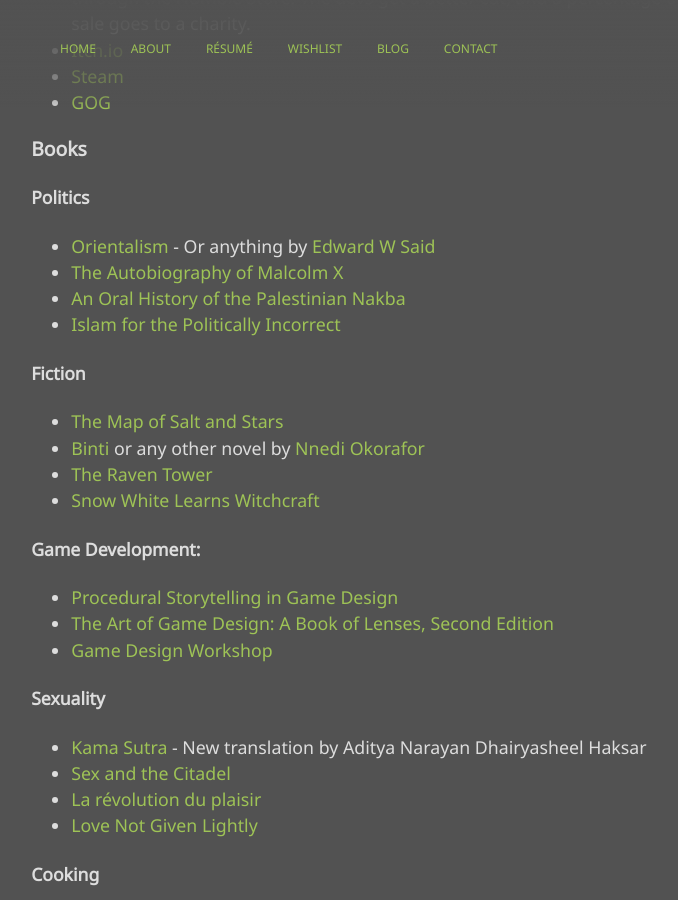
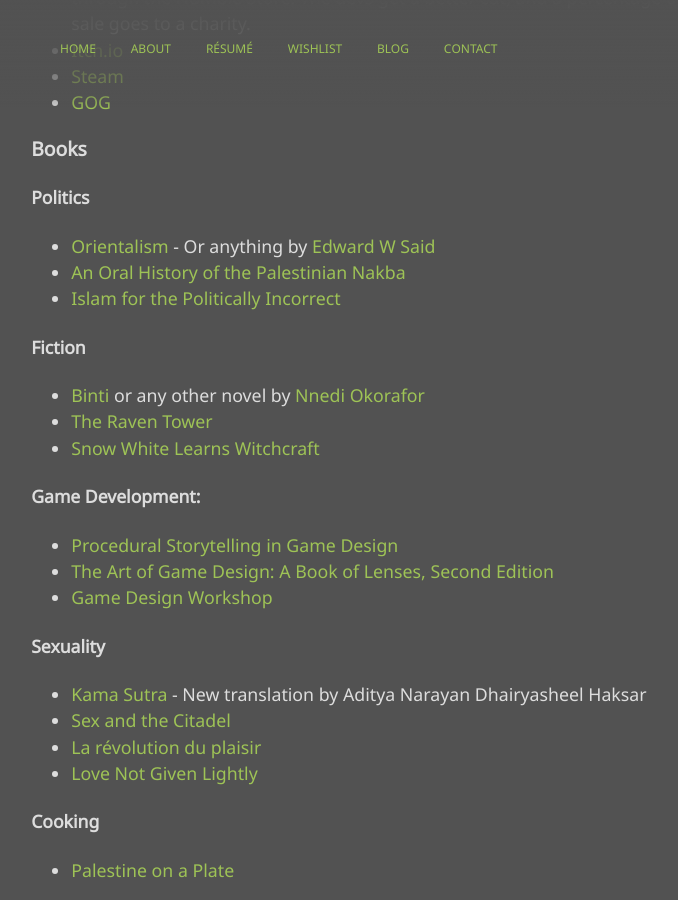
Before and after one commit to mstfacmly/mstfacmly.github.io, a Jekyll site: the page built from wishlist.md, in a window 1280 px wide and 900 px high, scrolled down 646 px. Shown: the whole window, without its empty margins (148-826 px from the left). Built offline with Jekyll 4.4.1, drawn with Linux system fonts in a browser that asks for light colours; nearby versions of some CDN libraries; a script that is not in the unit is left out.

Commit message:
wishlist

```diff
--- a/wishlist.md
+++ b/wishlist.md
@@ -28,12 +28,10 @@
 
 #### Politics
 * [Orientalism](https://www.kobo.com/ca/en/ebook/orientalism-4) - Or anything by [Edward W Said](https://www.kobo.com/ca/en/search?query=edward%20w%20said&fcsearchfield=Author)
-* [The Autobiography of Malcolm X](https://www.kobo.com/ca/en/ebook/the-autobiography-of-malcolm-x)
 * [An Oral History of the Palestinian Nakba](https://www.zedbooks.net/shop/book/an-oral-history-of-the-palestinian-nakba/)
 * [Islam for the Politically Incorrect](http://www.gilgamesh-publishing.co.uk/islam-for-the-politically-incorrect.html)
 
 #### Fiction
-* [The Map of Salt and Stars](https://www.kobo.com/ca/en/ebook/the-map-of-salt-and-stars-1)
 * [ Binti](https://www.kobo.com/ca/en/ebook/binti) or any other novel by [Nnedi Okorafor](https://www.kobo.com/ca/en/search?query=Nnedi%20Okorafor&fcsearchfield=Author)
 * [The Raven Tower](https://www.kobo.com/ca/en/ebook/the-raven-tower)
 * [Snow White Learns Witchcraft](https://www.kobo.com/ca/en/ebook/snow-white-learns-witchcraft-stories-and-poems)
```
